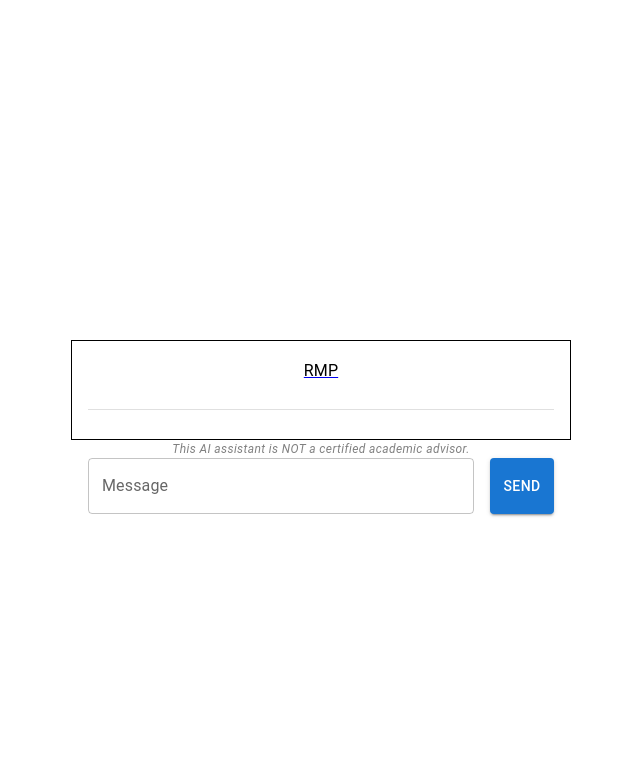
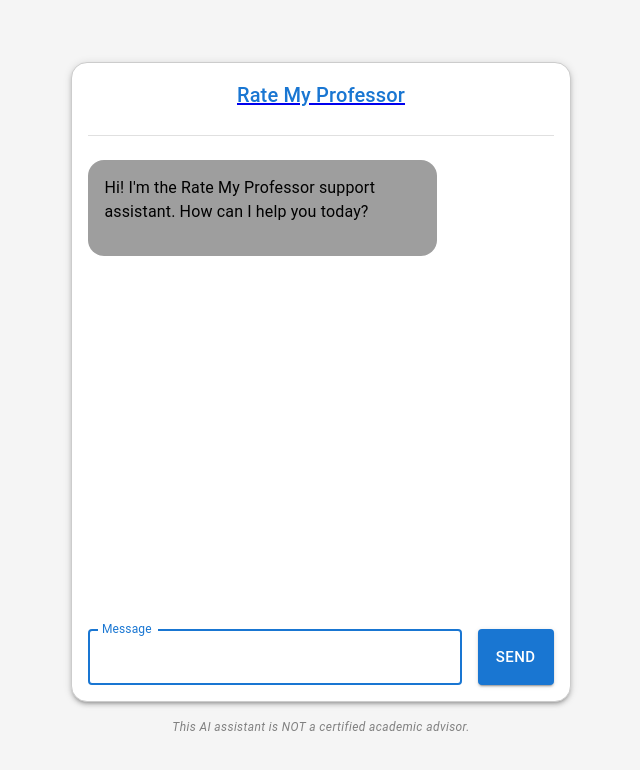
Before and after one commit to Will15800/AI-Rate-My-Professor, a Next.js app: page /Chatbox in a window 1280 px wide. Shown: the top 770 px of the page, without its empty margins (319-959 px from the left). Built offline with nearby package versions, Linux system fonts and the light colour scheme.

Commit message:
fix the chatbot UI and change the project name

```diff
--- a/app/Chatbox/page.js
+++ b/app/Chatbox/page.js
@@ -13,6 +13,14 @@
       md: 960,
       lg: 1280,
       xl: 1920,
+    },
+  },
+  palette: {
+    primary: {
+      main: '#1976d2',
+    },
+    secondary: {
+      main: '#9e9e9e',
     },
   },
 });
@@ -106,13 +114,18 @@
         flexDirection="column"
         justifyContent="center"
         alignItems="center"
+        bgcolor="#f5f5f5"
+        p={2}
       >
         <Stack
            direction={"column"}
-           width={{ xs: "80%", sm: "50%", md: "500px" }}
-           height={{ xs: "60vh", sm: "70%", md: "100px" }}
-           border="1px solid black"
+           width={{ xs: "100%", sm: "80%", md: "60%", lg: "40%" }}
+           height="80vh"
+           border="1px solid #ccc"
+           borderRadius={4}
+           bgcolor="white"
            p={2}
+           boxShadow={3}
            spacing={3}
         >
           <Box
@@ -123,8 +136,8 @@
           >
             <Link href="https://www.ratemyprofessors.com/" passHref>
               <Box display="flex" flexDirection="column" alignItems="center">
-                <i className="bx bxs-chat" style={{ color: "black", fontSize: "24px" }}></i>
-                <Typography variant="subtitle1" color="black">RMP</Typography>
+                <i className="bx bxs-chat" style={{ color: "#1976d2", fontSize: "36px" }}></i>
+                <Typography variant="h6" color="primary">Rate My Professor</Typography>
               </Box>
             </Link>
           </Box>
@@ -144,11 +157,11 @@
                 mb={2}
               >
                 <Box
-      bgcolor={message.role === "assistant" ? "grey.300" : "#1976d2"}
+                  bgcolor={message.role === "assistant" ? "secondary.main" : "primary.main"}
                   color={message.role === "assistant" ? "black" : "white"}
                   borderRadius={4}
                   p={2}
-      maxWidth="80%"
+                  maxWidth="75%"
                 >
                   {message.role === "assistant" ? (
                     <Typography component="div">
@@ -170,7 +183,7 @@
             ))}
             <div ref={messagesEndRef} />
           </Stack>
-          <Stack direction={"row"} spacing={2}>
+          <Stack direction={"row"} spacing={2} mt={2}>
             <TextField
               label="Message"
               fullWidth
@@ -179,18 +192,21 @@
               onKeyPress={handleKeyPress}
               disabled={isLoading}
               aria-label="Enter your message"
+              variant="outlined"
+              autoFocus
             />
             <Button
               variant="contained"
               onClick={sendMessage}
               disabled={isLoading}
               aria-label="Send message"
+              size="large"
             >
               {isLoading ? "Sending..." : "Send"}
             </Button>
           </Stack>
         </Stack>
-        <Typography variant="caption" color="grey" fontStyle="italic">
+        <Typography variant="caption" color="grey" fontStyle="italic" mt={2}>
           This AI assistant is NOT a certified academic advisor.
         </Typography>
       </Box>
--- a/app/landing/page.js
+++ b/app/landing/page.js
@@ -160,7 +160,7 @@
         <AppBar position="static" color="transparent" elevation={1}>
           <Toolbar>
             <Typography variant="h6" color="primary" sx={{ flexGrow: 1, fontWeight: 'bold' }}>
-              ProfPlus
+              RateMyProfAI
             </Typography>
             <IconButton
               color="primary"
@@ -186,10 +186,10 @@
             textAlign="center"
           >
             <Typography variant="h3"  component="h1" gutterBottom sx={{mt: '10px',  color: '#222222'}}  >
-              ProfPlus
+              RateMyProfAI
             </Typography>
             <Typography variant="h5" component="h2" gutterBottom sx={{ marginBottom: '16px', mt: '10px', color: '#5D5D5D', fontWeight: 'bold' }}>
-            Become a better student with ProfPlus. It's free.
+            Become a better student with RateMyProfAI. It's free.
             </Typography>
             <Typography variant="h5" paragraph sx={{ maxWidth: '600px', mx: 'auto', mt: '10px'
              }}>
--- a/app/signin/page.js
+++ b/app/signin/page.js
@@ -82,7 +82,7 @@
       <AppBar position="static" color="primary">
         <Toolbar>
           <Typography variant="h6" color="inherit">
-            Profplus
+            RateMyProfAI
           </Typography>
         </Toolbar>
       </AppBar>
--- a/app/signup/page.js
+++ b/app/signup/page.js
@@ -57,7 +57,7 @@
 
     try {
       await createUserWithEmailAndPassword(auth, email, password);
-      router.push('/pantry'); // Redirect to pantry page after sign up
+      router.push('/Chatbox');
     } catch (error) {
       let errorMessage = 'An error occurred. Please try again.';
       switch (error.code) {
@@ -87,7 +87,7 @@
       <AppBar position="static" color="primary">
         <Toolbar>
           <Typography variant="h6" color="inherit">
-            Profplus
+            RateMyProfAI
           </Typography>
         </Toolbar>
       </AppBar>
--- a/package.json
+++ b/package.json
@@ -12,9 +12,11 @@
     "@emotion/react": "^11.13.3",
     "@emotion/styled": "^11.13.0",
     "@huggingface/inference": "^2.8.0",
+    "@mui/icons-material": "^5.16.7",
     "@mui/material": "^5.16.7",
     "@pinecone-database/pinecone": "^3.0.1",
     "@vercel/analytics": "^1.3.1",
+    "firebase": "^10.13.0",
     "groq-sdk": "^0.5.0",
     "lodash": "^4.17.21",
     "next": "^14.2.6",
```
Also changed, not shown: firebase.js (added, +23 -0 lines), 1 other file (tests, documents, lock files or other folders). Lines whose indentation alone changed are shown as unchanged.
